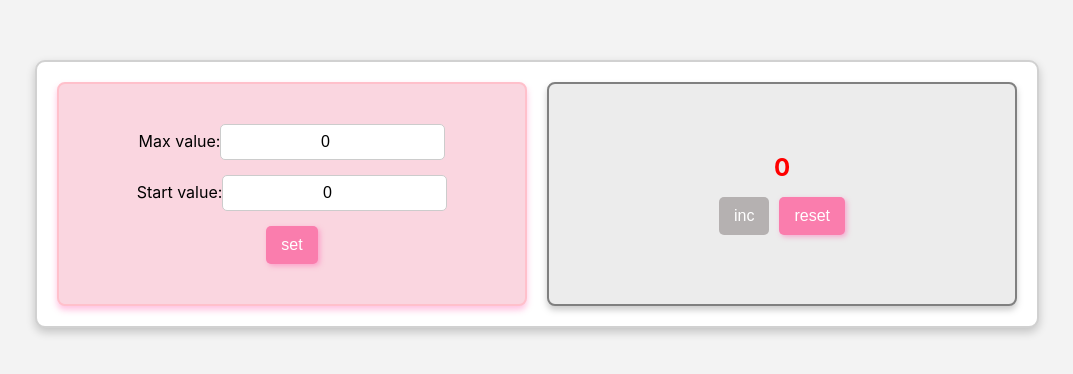
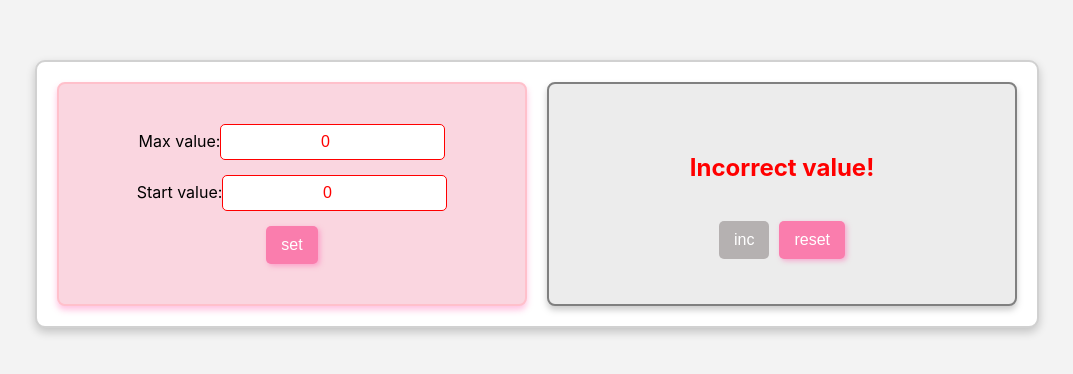
Before and after one commit to Nastassia27/counterTwo, a React (Create React App) app: page / in a window 1280 px wide. Shown: the part 206-580 px from the top of the page, without its empty margins (103-1176 px from the left). Built offline with nearby package versions, Linux system fonts and the light colour scheme.

Commit message:
set error messages

```diff
--- a/src/components/Counter/Counter.tsx
+++ b/src/components/Counter/Counter.tsx
@@ -8,6 +8,7 @@ const Counter = () => {
     const [startValue, setStartValue] = React.useState<number>(0);
     const [maxValue, setMaxValue] = React.useState<number>(0);
     const [resultValue, setResultValue] = React.useState<number>(0);
+    const [text, setText] = React.useState<string>('Enter values and press \'set\' ');
 
     const [disableButtons, setDisabledButton] = React.useState(false);
 
@@ -49,6 +50,8 @@ const Counter = () => {
                      increaseValue={increaseValueHandler}
                      resetValue={resetValueHandler}
                      maxValue={maxValue}
+                     startValue={startValue}
+                     text={text}
         />
         </div>
     );
--- a/src/components/SetValues/SetValues.tsx
+++ b/src/components/SetValues/SetValues.tsx
@@ -29,16 +29,15 @@ const SetValues = (props: SetValuesType) => {
         <div className='set-numbers'>
             <div>
                 Max value:
-                <Input value={props.maxValue} onChange={onChangeMaxValueHandler} type={'number'}/>
+                <Input className={props.maxValue<0 || props.maxValue <= props.startValue? 'set-numbers-error-input' :'set-numbers-input'} value={props.maxValue} onChange={onChangeMaxValueHandler} type={'number'}/>
             </div>
             <div>
                 Start value:
-                <Input value={props.startValue} onChange={onChangeStartValueHandler} type={'number'}/>
+                <Input className={props.startValue<0 || props.maxValue <= props.startValue ? 'set-numbers-error-input' :'set-numbers-input'} value={props.startValue} onChange={onChangeStartValueHandler} type={'number'}/>
             </div>
             <div>
                 <Button title={'set'}
                         onClick={setNumbersHandler}
-                        /*className={disabledSetValues ? '' : ''}*/
                         disabled={props.disabled}/>
             </div>
         </div>
--- a/src/components/SetValues/setValues.css
+++ b/src/components/SetValues/setValues.css
@@ -16,12 +16,20 @@
 }
 
 /* Input styles */
-.set-numbers input {
+.set-numbers-input {
     padding: 8px;
     border: 1px solid #ccc;
     border-radius: 5px;
     text-align: center;
     font-size: 16px;
+}
+.set-numbers-error-input {
+    padding: 8px;
+    border: 1px solid red !important;
+    border-radius: 5px;
+    text-align: center;
+    font-size: 16px;
+    color: red;
 }
 
 /* Button styling */
--- a/src/components/ShowResults/ShowResults.tsx
+++ b/src/components/ShowResults/ShowResults.tsx
@@ -4,26 +4,37 @@ import './showResults.css'
 
 type ShowResultsProps = {
     resultValue: number;
-    increaseValue:() => void;
-    resetValue:() => void;
-    maxValue:number;
+    increaseValue: () => void;
+    resetValue: () => void;
+    maxValue: number;
+    text: string;
+    startValue: number
 }
 
-const ShowResults = (props:ShowResultsProps) => {
+const ShowResults = (props: ShowResultsProps) => {
 
-    const increaseValueHandler =()=>{
+    const increaseValueHandler = () => {
         props.increaseValue()
     }
 
-    const resetValueHandler =()=>{
+    const resetValueHandler = () => {
         props.resetValue()
     }
+    const showText = () => {
+        if(props.startValue<0 || props.maxValue<0 || props.startValue>=props.maxValue){
+            return <p style={{ color: 'red' }}>Incorrect value!</p>
+        } else{
+            return props.resultValue
+        }
+    }
 
-        return (
+    return (
         <div className='show-results'>
-            <div className={props.resultValue===props.maxValue ?'show-results-max': 'show-results-numbers'}>{props.resultValue}</div>
+            <div className={props.resultValue === props.maxValue ? 'show-results-max' : 'show-results-numbers'}>
+                {showText()}
+            </div>
             <div className={'show-results-buttons'}>
-                <Button title={'inc'} onClick={increaseValueHandler} disabled={props.resultValue>=props.maxValue}/>
+                <Button title={'inc'} onClick={increaseValueHandler} disabled={props.resultValue >= props.maxValue}/>
                 <Button title={'reset'} onClick={resetValueHandler}/>
             </div>
         </div>
```
